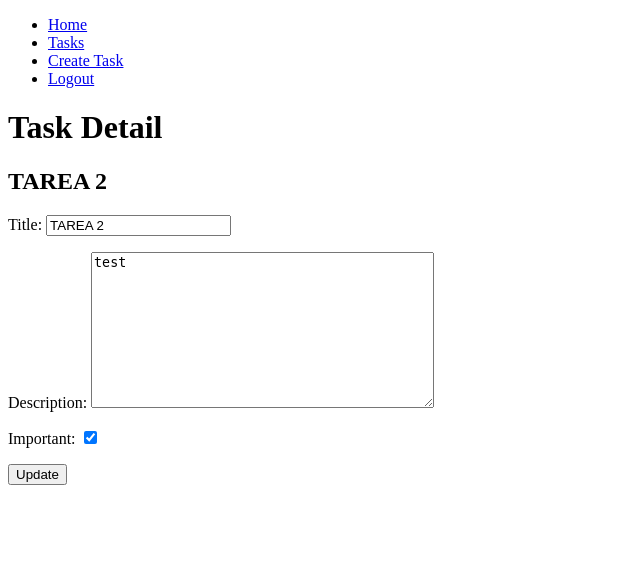
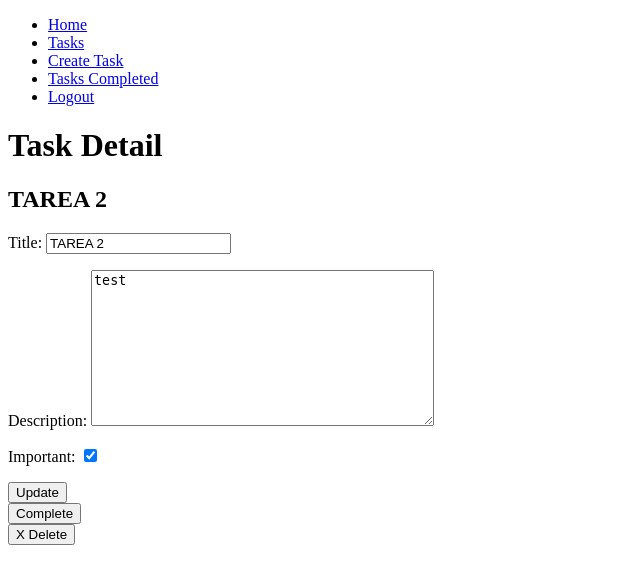
Before and after one commit to jesuscabrerarosales/django-to-do-list, a Django app: page /task_detail/2/ in a window 1280 px wide. Shown: the top 584 px of the page, without its empty margins (0-640 px from the left). Run offline with Django 4.2, Linux system fonts and the light colour scheme; a user stored in the database is signed in; data comes from the database, SQL or seed files in the repository; both versions use the stored data as it was after the commit.

Commit message:
protect routes

```diff
--- a/djangocrud/settings.py
+++ b/djangocrud/settings.py
@@ -118,6 +118,8 @@ USE_TZ = True
 
 STATIC_URL = 'static/'
 
+LOGIN_URL = '/signin'
+
 # Default primary key field type
 # https://docs.djangoproject.com/en/4.2/ref/settings/#default-auto-field
 
--- a/djangocrud/urls.py
+++ b/djangocrud/urls.py
@@ -22,8 +22,11 @@ urlpatterns = [
     path('', views.home, name='home'),
     path('signup/', views.signup, name='signup'),
     path('tasks/', views.tasks, name='tasks'),
+    path('tasks_completed/', views.tasks_completed, name='tasks_completed'),
     path('tasks/create/', views.create_task, name='create_task'),
     path('task_detail/<int:task_id>/', views.task_detail, name='task_detail'),
+    path('task_complete/<int:task_id>/', views.task_complete, name='task_complete'),
+    path('task_delete/<int:task_id>/', views.task_delete, name='task_delete'),
     path('logout/', views.signout, name='logout'),
     path('signin/', views.signin, name='signin'),
 ]
--- a/tasks/templates/base.html
+++ b/tasks/templates/base.html
@@ -17,6 +17,9 @@
             </li>
             <li>
                 <a href="/tasks/create">Create Task</a>
+            </li>
+            <li>
+                <a href="/tasks_completed">Tasks Completed</a>
             </li>
             <li>
                 <a href="/logout">Logout</a>
--- a/tasks/templates/task_detail.html
+++ b/tasks/templates/task_detail.html
@@ -13,4 +13,18 @@
         </button>
     </form>
     {{error}}
+
+    <form action="{% url 'task_complete' task.id %}" method="POST">
+        {% csrf_token %}
+        <button>
+            Complete
+        </button>
+    </form>
+
+    <form action="{% url 'task_delete' task.id %}" method="POST">
+        {% csrf_token %}
+        <button>
+             X Delete
+        </button>
+    </form>
 {% endblock  %}
--- a/tasks/templates/tasks.html
+++ b/tasks/templates/tasks.html
@@ -2,7 +2,7 @@
 
 
 {% block content %}
-<h1>tareas</h1>
+<h1>Tasking pending</h1>
 
 
 <ul>
@@ -18,6 +18,7 @@
 
             <p>{{task.description}}</p>
             <p>{{task.user.username}}</p>
+            <p>{{task.datecompleted}}</p>
         </a>
     </li>
     {% endfor %}
--- a/tasks/views.py
+++ b/tasks/views.py
@@ -5,6 +5,8 @@ from django.db import IntegrityError
 from django.contrib.auth import login,logout, authenticate
 from .forms import CreateTaskForm
 from .models import Task
+from django.utils import timezone
+from django.contrib.auth.decorators import login_required
 
 # Create your views here.
 # def hello_world(request):
@@ -38,10 +40,12 @@ def signup(request):
             "error": 'Password do not match'
         })
 
+@login_required
 def tasks(request):
-    task = Task.objects.filter(user = request.user)
+    task = Task.objects.filter(user = request.user, datecompleted__isnull=True)
     return render(request, 'tasks.html', {'tasks':task})
 
+@login_required
 def create_task(request):
     if request.method == 'GET':
         return render(request, 'create_task.html', {
@@ -60,6 +64,7 @@ def create_task(request):
                 'error': 'Please provide valida data'
             })
 
+@login_required
 def task_detail(request, task_id):
     if request.method == 'GET':
         task = get_object_or_404(Task, pk=task_id, user=request.user)
@@ -81,6 +86,27 @@ def task_detail(request, task_id):
                 'error': "Error updating task!"
             })
 
+@login_required
+def task_complete(request,task_id):
+    task = get_object_or_404(Task, pk=task_id, user=request.user)
+    if request.method == 'POST':
+        task.datecompleted = timezone.now()
+        task.save()
+    return redirect('tasks')
+
+@login_required
+def task_delete(request,task_id):
+    task = get_object_or_404(Task, pk=task_id, user=request.user)
+    if request.method == 'POST':
+        task.delete()
+    return redirect('tasks')
+
+@login_required
+def tasks_completed(request):
+    task = Task.objects.filter(user = request.user, datecompleted__isnull=False)
+    return render(request, 'tasks.html', {'tasks':task})
+
+@login_required
 def signout(request):
     logout(request)
     return redirect('home')
```
Also changed, not shown: db.sqlite3.
